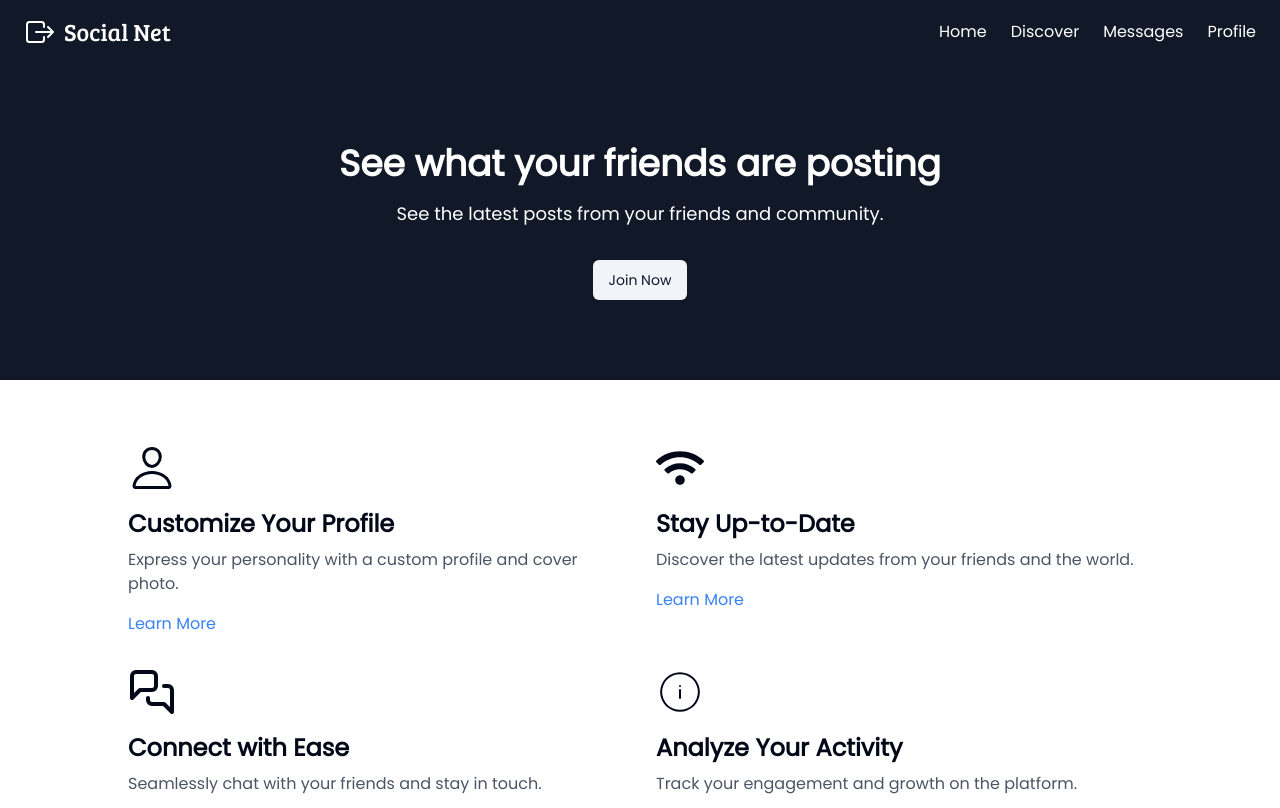
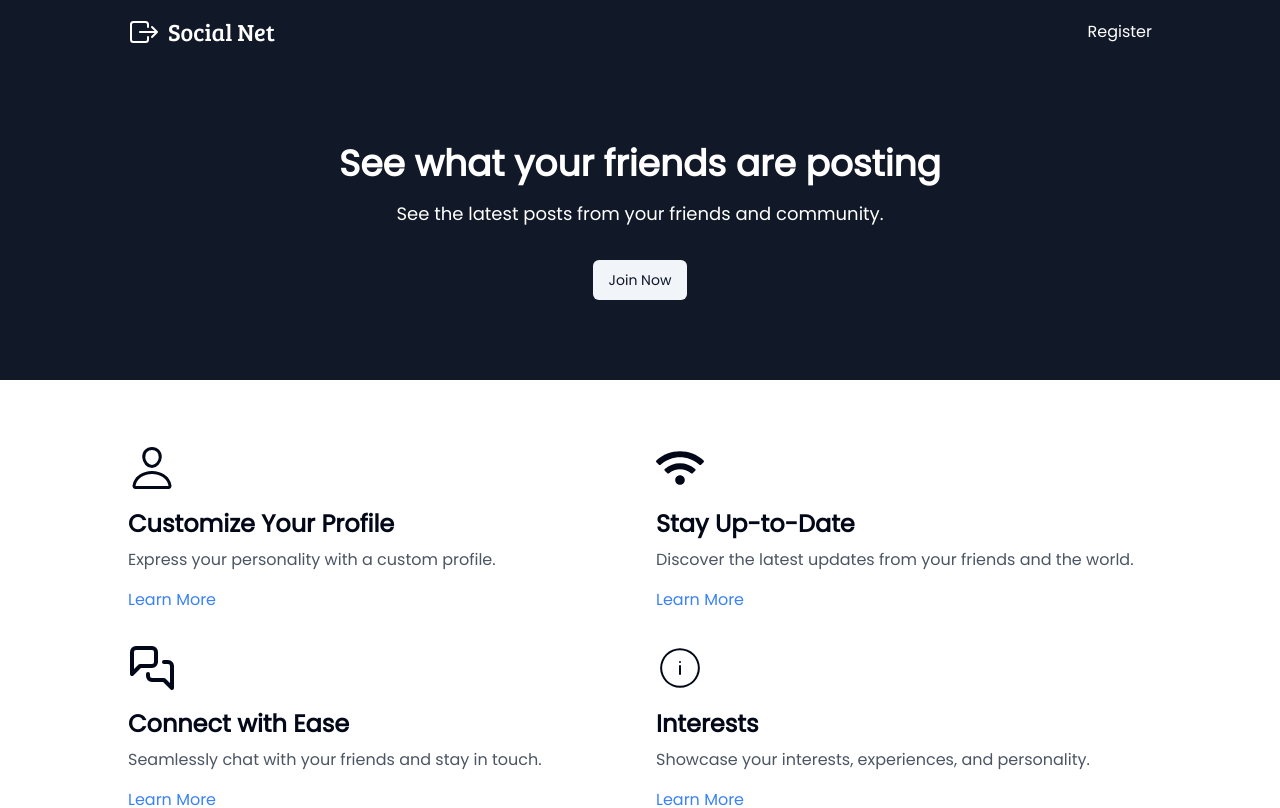
Before and after one commit to Igorwalace/landing-page-social-net, a Next.js app: page / in a window 1280 px wide. Shown: the top 808 px of the page. Built offline with nearby package versions, Linux system fonts and the light colour scheme.

Commit message:
header e icons

```diff
--- a/src/app/layout.tsx
+++ b/src/app/layout.tsx
@@ -18,7 +18,12 @@ export default function RootLayout({
 }>) {
   return (
     <html lang="en">
-      <body className={poppins.className}>{children}</body>
+      <head>
+      <link rel="icon" href='/icon.png' />
+      </head>
+      <body className={poppins.className}>
+        {children}
+      </body>
     </html>
   );
 }
--- a/src/app/pages/componentes/button-menu.tsx
+++ /dev/null
@@ -1,22 +0,0 @@
-//shadcn
-import { Button } from '@/components/ui/button'
-
-//react
-import React from 'react'
-
-//react-icons
-import { FiMenu } from 'react-icons/fi'
-
-const Button_Menu = () => {
-    return (
-        <>
-            <div className="md:hidden">
-                <Button variant="default">
-                    <FiMenu className="h-6 w-6" />
-                </Button>
-            </div>
-        </>
-    )
-}
-
-export default Button_Menu
--- a/src/app/pages/landing-page.tsx
+++ b/src/app/pages/landing-page.tsx
@@ -16,12 +16,12 @@ import { bree_serif } from '@/fonts/page'
 
 //pages
 import Footer from './componentes/footer'
-import Button_Menu from './componentes/button-menu'
 
 const Landing_Page = () => {
     return (
         <>
-            <header className="bg-gray-900 text-white py-4 px-6 flex items-center justify-between">
+            <header className="bg-gray-900 text-white py-4 px-6">
+                <div className="flex items-center justify-between max-w-5xl mx-auto">
                     <div className="flex items-center">
                         <Link className="flex items-center" href="#">
                             <IoExitOutline className="h-8 w-8 mr-2" />
@@ -30,19 +30,10 @@ const Landing_Page = () => {
                     </div>
                     <nav className="hidden md:flex items-center space-x-6">
                         <Link className="hover:underline" href="#">
-                        Home
-                    </Link>
-                    <Link className="hover:underline" href="#">
-                        Discover
-                    </Link>
-                    <Link className="hover:underline" href="#">
-                        Messages
-                    </Link>
-                    <Link className="hover:underline" href="#">
-                        Profile
+                            Register
                         </Link>
                     </nav>
-                <Button_Menu />
+                </div>
             </header>
             <main>
                 <section className="bg-gray-900 text-white py-20 px-6 flex flex-col items-center justify-center">
@@ -55,7 +46,7 @@ const Landing_Page = () => {
                         <div>
                             <IoPersonOutline className="h-10 w-10 md:h-12 md:w-12 mb-4" />
                             <h2 className="text-xl font-bold mb-2 md:text-2xl">Customize Your Profile</h2>
-                            <p className="text-gray-600 mb-4 md:text-base text-sm">Express your personality with a custom profile and cover photo.</p>
+                            <p className="text-gray-600 mb-4 md:text-base text-sm">Express your personality with a custom profile.</p>
                             <Link className="text-blue-500 hover:underline" href="#">
                                 Learn More
                             </Link>
@@ -78,8 +69,8 @@ const Landing_Page = () => {
                         </div>
                         <div>
                             <CiCircleInfo className="h-10 w-10 md:h-12 md:w-12 mb-4" />
-                            <h2 className="text-xl font-bold mb-2 md:text-2xl">Analyze Your Activity</h2>
-                            <p className="text-gray-600 mb-4 md:text-base text-sm">Track your engagement and growth on the platform.</p>
+                            <h2 className="text-xl font-bold mb-2 md:text-2xl">Interests</h2>
+                            <p className="text-gray-600 mb-4 md:text-base text-sm">Showcase your interests, experiences, and personality.</p>
                             <Link className="text-blue-500 hover:underline" href="#">
                                 Learn More
                             </Link>
```
Also changed, not shown: public/icon.png (added), public/logo.png (deleted), src/app/globals.css (indentation only). Lines whose indentation alone changed are shown as unchanged.
